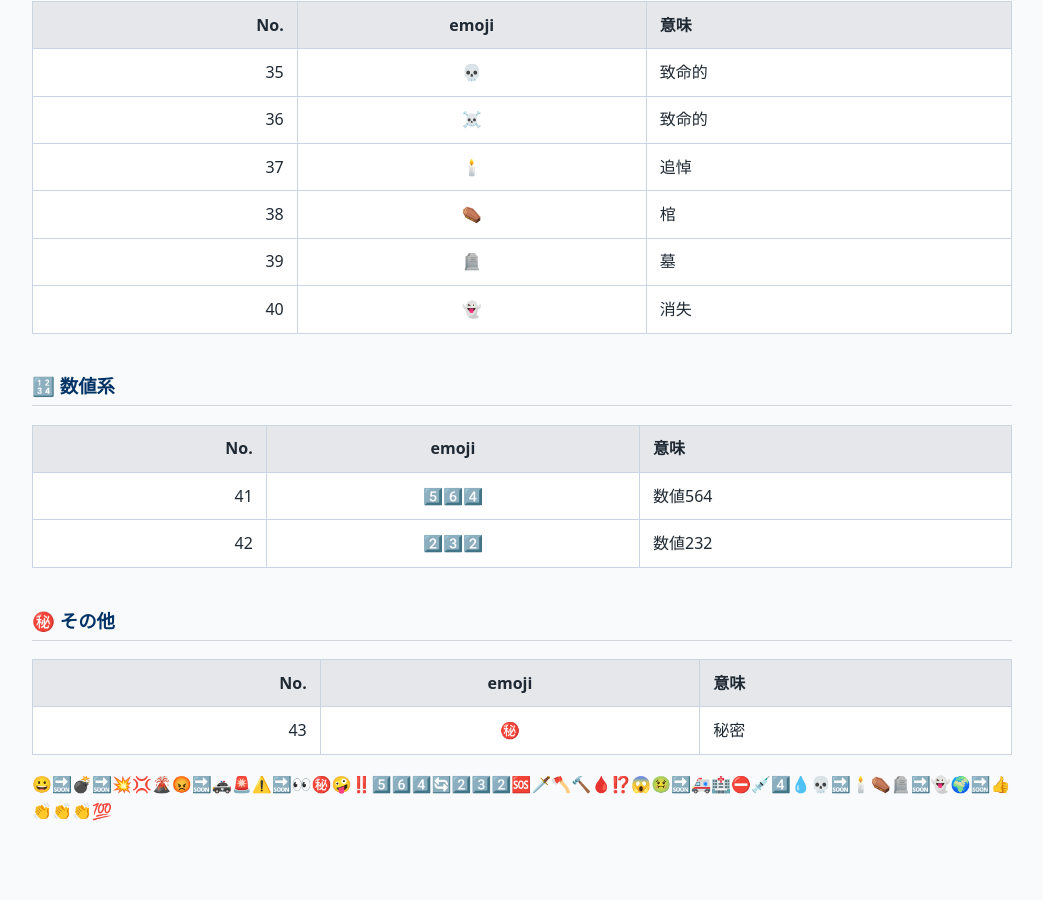
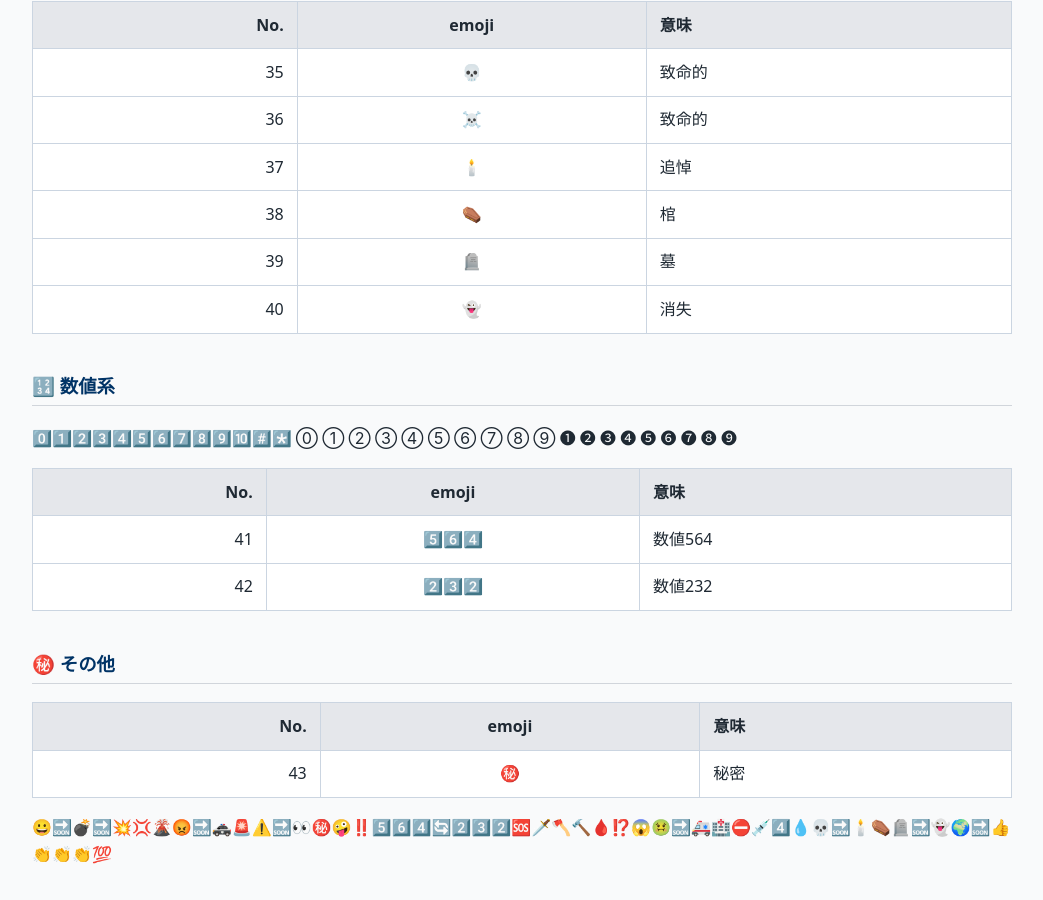
Before and after one commit to Samizo-AITL/Samizo-AITL.github.io, a Jekyll site: the page built from about/emoji/index.md, in a window 1280 px wide and 900 px high, scrolled down 5994 px. Shown: the whole window, without its empty margins (118-1161 px from the left). Built offline with Jekyll 4.4.1, drawn with Linux system fonts in a browser that asks for light colours; before the commit the page ends 6851 px from its top, so only the background shows below that.

Commit message:
Update index.md

```diff
--- a/about/emoji/index.md
+++ b/about/emoji/index.md
@@ -174,6 +174,10 @@ title: index.md
 
 ### 🔢 数値系
 
+0️⃣1️⃣2️⃣3️⃣4️⃣5️⃣6️⃣7️⃣8️⃣9️⃣🔟#️⃣*️⃣
+⓪ ① ② ③ ④ ⑤ ⑥ ⑦ ⑧ ⑨
+❶ ❷ ❸ ❹ ❺ ❻ ❼ ❽ ❾
+
 | No. | emoji | 意味 |
 |----:|:-----:|------|
 |41 | 5️⃣6️⃣4️⃣ | 数値564 |
```
